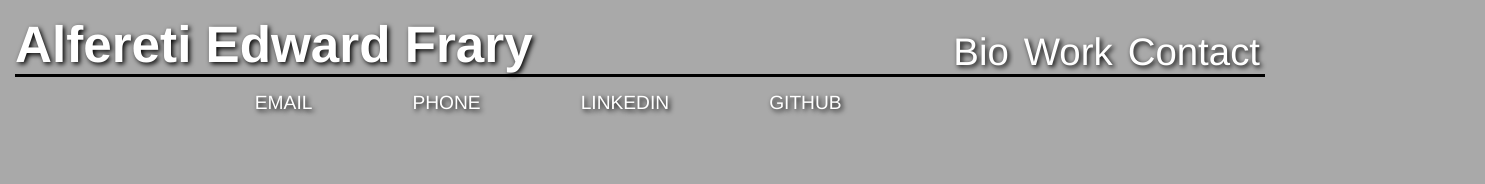
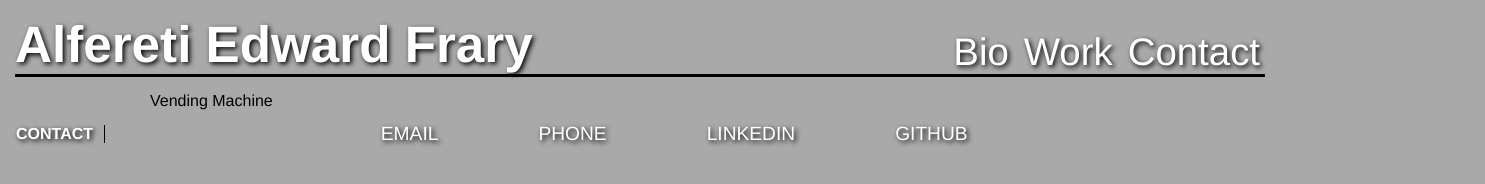
Before and after one commit to edwardfrary/portfolio, a plain HTML site: page vending-machine.html in a window 1280 px wide. Shown: the whole page, 1485 px wide, since content can reach past the window. Drawn offline with Linux system fonts and the light colour scheme.

Commit message:
vending-machine work

```diff
--- a/assets/style.css
+++ b/assets/style.css
@@ -49,7 +49,7 @@
 
   .grid-container {
     display: grid;
-    grid-template-columns: auto auto;
+    grid-template-columns: 150px auto;
   }
 
   .grid-item {
--- a/vending-machine.html
+++ b/vending-machine.html
@@ -30,6 +30,21 @@
                 </ul>
             </nav>
         </header>
+        <div class="grid-container">
+            <div class="grid-item">
+
+            </div>
+            <div class="grid-item">
+                <p>Vending Machine</p>
+            </div>
+
+            <div class="grid-item">
+                <div class="sidebar" id="contact">
+                    <p>CONTACT</p>
+                </div>
+            </div>
+
+            <div class="grid-item">
                 <footer>
                     <section>
                         <a href="mailto:edwardfrary@gmail.com">EMAIL</a>
@@ -38,6 +53,8 @@
                         <a href="https://github.com/edwardfrary">GITHUB</a>
                     </section>
                 </footer>
+            </div>
+        </div>
     </body>
 
 </html>
```
Lines whose indentation alone changed are shown as unchanged.
